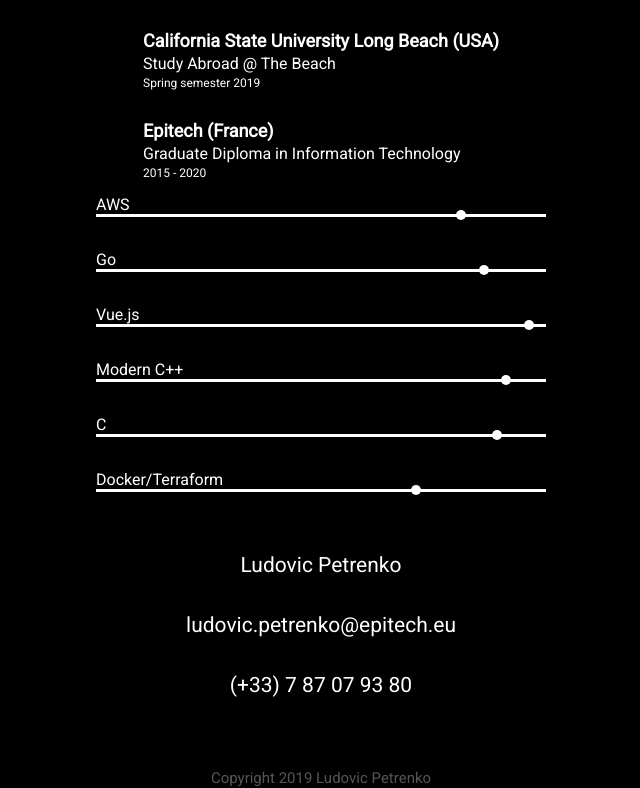
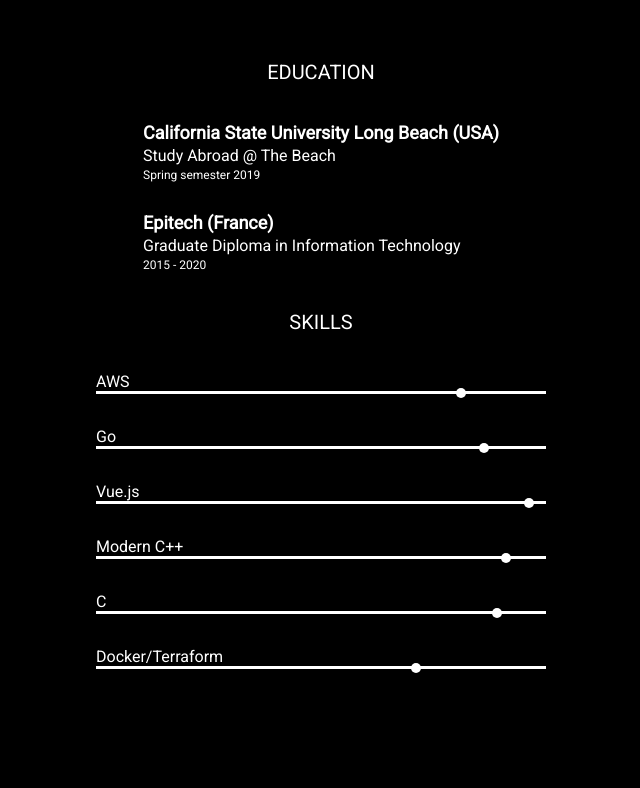
Before and after one commit to Ludonope/ludonope.com, a Vue app: page /#/ in a window 1280 px wide. Shown: the part 2532-3320 px from the top of the page, without its empty margins (319-959 px from the left). Built offline with nearby package versions, Linux system fonts and the light colour scheme; what vue-mq would draw is missing.

Commit message:
Added titles on education and skills sections

```diff
--- a/src/components/Contacts.vue
+++ b/src/components/Contacts.vue
@@ -51,6 +51,7 @@
   display: grid;
   grid-template-rows: 0px 60px 60px 60px;
   justify-content: center;
+  align-content: center;
   padding-top: 50px;
   position: relative;
 
--- a/src/components/Education.vue
+++ b/src/components/Education.vue
@@ -1,5 +1,7 @@
 <template lang="pug">
   .education-container
+    transition(name="fade")
+      .title(v-show="!delays[0]") {{ $t('menu.education') }}
     .education(v-observe-visibility="visibilityChanged")
       template(v-for="(item, i) of items")
         .item(:class="(delays[i] === 0 ? 'visible ' : '') + $mq" :key="i")
@@ -81,14 +83,23 @@
 .education-container {
   max-width: 100%;
   display: grid;
-  align-content: center;
+  align-content: start;
+  grid-template-rows: 100px 1fr;
+  color: white;
+  height: 100%;
+}
+
+.title {
+  text-align: center;
+  font-size: 20px;
+  align-self: center;
 }
 
 .education {
   // margin: 30px;
-  color: white;
   display: grid;
   justify-content: center;
+  align-content: center;
 
   &.phone, *.tablet-portrait {
     grid-template-columns: 0px 2px 1fr;
--- a/src/components/Skills.vue
+++ b/src/components/Skills.vue
@@ -1,5 +1,7 @@
 <template lang="pug">
   .skills-container
+    transition(name="fade")
+      .title(v-show="!delays[0]")  {{ $t('menu.skills') }}
     .skills(v-observe-visibility="visibilityChanged" :class="$mq")
       .item(v-for="(item, i) of items" :key="i")
         SkillBar(:enabled="!delays[i]" :name="item.name" :value="item.value")
@@ -92,12 +94,22 @@
 </script>
 
 <style lang="scss" scoped>
+.skills-container {
+  max-width: 100%;
+  display: grid;
+  align-content: start;
+  grid-template-rows: 100px 1fr;
+  color: white;
+  height: 100%;
+}
+
 .skills {
   color: white;
   display: grid;
   grid-template-columns: 1fr;
   width: 450px;
   justify-content: space-between;
+  align-content: center;
 
   grid-auto-rows: auto;
   grid-row-gap: 30px;
@@ -106,4 +118,10 @@
     width: 100vw;
   }
 }
+
+.title {
+  text-align: center;
+  font-size: 20px;
+  align-self: center;
+}
 </style>
--- a/src/views/Home.vue
+++ b/src/views/Home.vue
@@ -38,11 +38,11 @@
 }
 
 .semi-section {
-  min-height: 60vh;
+  min-height: 50vh;
 }
 
 .quarter-section {
-  min-height: 30vh;
+  min-height: 40vh;
 }
 
 #projects {
```
